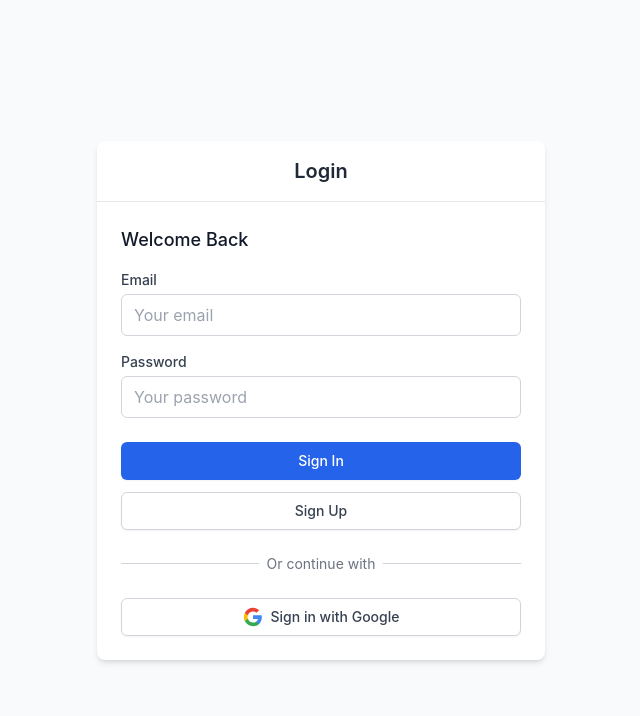
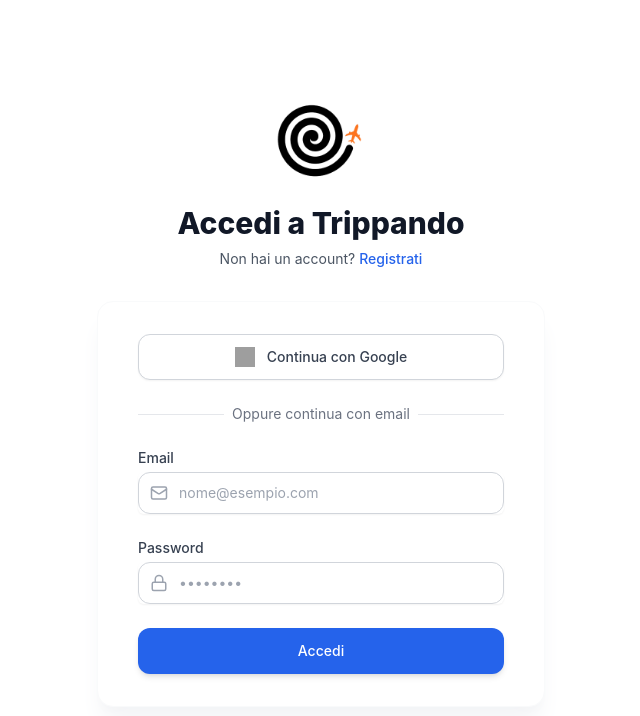
Before and after one commit to matteraggi/trippando, a React (Vite) app: page /login in a window 1280 px wide. Shown: the top 716 px of the page, without its empty margins (319-959 px from the left). Built offline with nearby package versions, Linux system fonts and the light colour scheme; no server answers; grey boxes are pictures that could not be loaded.

Commit message:
logo + chunk split

```diff
--- a/index.html
+++ b/index.html
@@ -2,7 +2,7 @@
 <html lang="en">
   <head>
     <meta charset="UTF-8" />
-    <link rel="icon" type="image/svg+xml" href="/vite.svg" />
+    <link rel="icon" type="image/png" href="/trippando_logo.png" />
     <meta name="viewport" content="width=device-width, initial-scale=1.0, maximum-scale=1.0, user-scalable=no, viewport-fit=cover" />
     <meta name="apple-mobile-web-app-status-bar-style" content="black-translucent" />
     <meta name="theme-color" content="#ffffff" />
--- a/src/App.tsx
+++ b/src/App.tsx
@@ -1,15 +1,17 @@
-import React from 'react';
+import React, { Suspense, lazy } from 'react';
+import { BrowserRouter as Router, Routes, Route, Navigate } from 'react-router-dom';
+import { AuthProvider } from './contexts/AuthContext';
+import PrivateRoute from './components/PrivateRoute';
+import NicknameModal from './components/NicknameModal';
+import LoadingSpinner from './components/LoadingSpinner';
 
-import { BrowserRouter as Router, Routes, Route, Navigate } from 'react-router-dom';
-import Login from './pages/Login';
-import NotFound from './pages/NotFound';
-import { AuthProvider } from './contexts/AuthContext';
-import Profile from './pages/Profile';
-import PrivateRoute from './components/PrivateRoute';
-import Home from './pages/Homepage';
-import TripDetails from './pages/TripDetails';
-import AddExpense from './pages/AddExpense';
-import NicknameModal from './components/NicknameModal';
+// Lazy load pages
+const Login = lazy(() => import('./pages/Login'));
+const NotFound = lazy(() => import('./pages/NotFound'));
+const Profile = lazy(() => import('./pages/Profile'));
+const Home = lazy(() => import('./pages/Homepage'));
+const TripDetails = lazy(() => import('./pages/TripDetails'));
+const AddExpense = lazy(() => import('./pages/AddExpense'));
 
 const App: React.FC = () => {
   return (
@@ -17,6 +19,13 @@
       <NicknameModal />
       <Router>
         <div className="min-h-screen pt-safe pb-safe">
+          <Suspense
+            fallback={
+              <div className="h-screen w-screen flex items-center justify-center bg-gray-50">
+                <LoadingSpinner size={40} color="#3B82F6" />
+              </div>
+            }
+          >
             <Routes>
               <Route path="/login" element={<Login />} />
               <Route element={<PrivateRoute />}>
@@ -29,10 +38,10 @@
               </Route>
               <Route path="*" element={<NotFound />} />
             </Routes>
+          </Suspense>
         </div>
       </Router>
     </AuthProvider>
-
   );
 };
 
--- a/src/components/ExpensesList.tsx
+++ b/src/components/ExpensesList.tsx
@@ -28,7 +28,6 @@
 
 const ExpensesList: React.FC<ExpensesListProps> = ({
     expenses,
-    tripId,
     memberNames,
     exchangeRates,
     onAddExpense,
--- a/src/pages/Login.tsx
+++ b/src/pages/Login.tsx
@@ -1,14 +1,15 @@
-import { useState, useEffect } from 'react';
+import React, { useState, useEffect } from 'react';
+import { useAuth } from '../contexts/AuthContext';
 import { useNavigate } from 'react-router-dom';
-import { useAuth } from '../contexts/AuthContext';
-
+import { Mail, Lock, LogIn, AlertCircle } from 'lucide-react';
 
 export default function Login() {
     const [email, setEmail] = useState('');
     const [password, setPassword] = useState('');
     const [error, setError] = useState('');
+    const [isLogin, setIsLogin] = useState(true);
     const [loading, setLoading] = useState(false);
-    const { login, signup, googleLogin, currentUser, error: authError } = useAuth()!;
+    const { login, signup, googleLogin, currentUser } = useAuth()!;
     const navigate = useNavigate();
 
     useEffect(() => {
@@ -17,125 +18,142 @@
         }
     }, [currentUser, navigate]);
 
-    async function handleSubmit(isSignup: boolean) {
-        try {
+    const handleSubmit = async (e: React.FormEvent) => {
+        e.preventDefault();
         setError('');
         setLoading(true);
-            if (isSignup) {
+        try {
+            if (isLogin) {
+                await login(email, password);
+            } else {
                 await signup(email, password);
-            } else {
-                await login(email, password);
             }
             navigate('/');
-        } catch (e: any) {
-            setError('Failed to ' + (isSignup ? 'sign up' : 'sign in') + ': ' + e.message);
+        } catch (error: any) {
+            console.error(error);
+            setError(`Failed to ${isLogin ? 'log in' : 'sign up'}: ${error.message}`);
         }
         setLoading(false);
-    }
+    };
 
-    async function handleGoogleLogin() {
-        try {
+    const handleGoogleLogin = async () => {
         setError('');
         setLoading(true);
+        try {
             await googleLogin();
             navigate('/');
-        } catch (e: any) {
-            setError('Failed to sign in with Google: ' + e.message);
+        } catch (error: any) {
+            console.error("Google Login Error:", error);
+            setError('Failed to log in with Google: ' + error.message);
         }
         setLoading(false);
-    }
+    };
 
     return (
-        <div className="min-h-screen bg-gray-50 flex items-center justify-center p-4">
-            <div className="w-full max-w-md bg-white rounded-lg shadow-md overflow-hidden">
-                <div className="px-6 py-4 border-b border-gray-200">
-                    <h1 className="text-xl font-semibold text-gray-800 text-center">Login</h1>
+        <div className="min-h-screen bg-white flex flex-col justify-center py-12 px-6 lg:px-8">
+            <div className="sm:mx-auto sm:w-full sm:max-w-md">
+                <img
+                    className="mx-auto h-24 w-auto object-contain mb-4"
+                    src="/trippando_logo.png"
+                    alt="Trippando"
+                />
+                <h2 className="text-center text-3xl font-extrabold text-gray-900">
+                    {isLogin ? 'Accedi a Trippando' : 'Crea un Account'}
+                </h2>
+                <p className="mt-2 text-center text-sm text-gray-600">
+                    {isLogin ? 'Non hai un account? ' : 'Hai già un account? '}
+                    <button
+                        onClick={() => setIsLogin(!isLogin)}
+                        className="font-medium text-blue-600 hover:text-blue-500 transition-colors"
+                    >
+                        {isLogin ? 'Registrati' : 'Accedi'}
+                    </button>
+                </p>
             </div>
 
-                <div className="p-6">
-                    <h2 className="text-lg font-medium text-gray-900 mb-4">Welcome Back</h2>
+            <div className="mt-8 sm:mx-auto sm:w-full sm:max-w-md">
+                <div className="bg-white py-8 px-4 shadow-xl shadow-gray-100 sm:rounded-2xl sm:px-10 border border-gray-50">
+                    {/* Google Login Button */}
+                    <button
+                        onClick={handleGoogleLogin}
+                        disabled={loading}
+                        className="w-full flex items-center justify-center px-4 py-3 border border-gray-300 rounded-xl shadow-sm bg-white text-sm font-medium text-gray-700 hover:bg-gray-50 transition-colors mb-6"
+                    >
+                        <img className="h-5 w-5 mr-3" src="https://www.gstatic.com/firebasejs/ui/2.0.0/images/auth/google.svg" alt="Google logo" />
+                        Continua con Google
+                    </button>
 
-                    {(error || authError) && (
-                        <div className="bg-red-50 border-l-4 border-red-500 p-4 mb-4">
-                            <p className="text-red-700">{error || authError}</p>
+                    <div className="relative mb-6">
+                        <div className="absolute inset-0 flex items-center">
+                            <div className="w-full border-t border-gray-200" />
+                        </div>
+                        <div className="relative flex justify-center text-sm">
+                            <span className="px-2 bg-white text-gray-500">Oppure continua con email</span>
+                        </div>
+                    </div>
+
+                    <form className="space-y-6" onSubmit={handleSubmit}>
+                        {error && (
+                            <div className="flex items-center p-3 text-sm text-red-600 bg-red-50 rounded-lg">
+                                <AlertCircle size={16} className="mr-2 flex-shrink-0" />
+                                {error}
                             </div>
                         )}
 
-                    <div className="space-y-4">
                         <div>
-                            <label className="block text-sm font-medium text-gray-700 mb-1">Email</label>
+                            <label htmlFor="email" className="block text-sm font-medium text-gray-700">
+                                Email
+                            </label>
+                            <div className="mt-1 relative rounded-md shadow-sm">
+                                <div className="absolute inset-y-0 left-0 pl-3 flex items-center pointer-events-none">
+                                    <Mail size={18} className="text-gray-400" />
+                                </div>
                                 <input
+                                    id="email"
+                                    name="email"
                                     type="email"
-                                placeholder="Your email"
+                                    autoComplete="email"
+                                    required
                                     value={email}
                                     onChange={(e) => setEmail(e.target.value)}
-                                className="w-full px-3 py-2 border border-gray-300 rounded-md focus:outline-none focus:ring-2 focus:ring-blue-500 focus:border-blue-500"
-                            />
-                        </div>
-
-                        <div>
-                            <label className="block text-sm font-medium text-gray-700 mb-1">Password</label>
-                            <input
-                                type="password"
-                                placeholder="Your password"
-                                value={password}
-                                onChange={(e) => setPassword(e.target.value)}
-                                className="w-full px-3 py-2 border border-gray-300 rounded-md focus:outline-none focus:ring-2 focus:ring-blue-500 focus:border-blue-500"
+                                    className="block w-full pl-10 pr-3 py-2.5 border border-gray-300 rounded-xl leading-5 bg-white placeholder-gray-400 focus:outline-none focus:ring-2 focus:ring-blue-500 focus:border-blue-500 sm:text-sm transition-all"
+                                    placeholder="nome@esempio.com"
                                 />
                             </div>
                         </div>
 
-                    <div className="mt-6 space-y-3">
-                        <button
-                            onClick={() => handleSubmit(false)}
-                            disabled={loading}
-                            className="w-full py-2 px-4 border border-transparent rounded-md shadow-sm text-sm font-medium text-white bg-blue-600 hover:bg-blue-700 focus:outline-none focus:ring-2 focus:ring-offset-2 focus:ring-blue-500 disabled:opacity-50 disabled:cursor-not-allowed"
-                        >
-                            Sign In
-                        </button>
-                        <button
-                            onClick={() => handleSubmit(true)}
-                            disabled={loading}
-                            className="w-full py-2 px-4 border border-gray-300 rounded-md shadow-sm text-sm font-medium text-gray-700 bg-white hover:bg-gray-50 focus:outline-none focus:ring-2 focus:ring-offset-2 focus:ring-blue-500 disabled:opacity-50 disabled:cursor-not-allowed"
-                        >
-                            Sign Up
-                        </button>
+                        <div>
+                            <label htmlFor="password" className="block text-sm font-medium text-gray-700">
+                                Password
+                            </label>
+                            <div className="mt-1 relative rounded-md shadow-sm">
+                                <div className="absolute inset-y-0 left-0 pl-3 flex items-center pointer-events-none">
+                                    <Lock size={18} className="text-gray-400" />
                                 </div>
-
-                    <div className="relative my-6">
-                        <div className="absolute inset-0 flex items-center">
-                            <div className="w-full border-t border-gray-300"></div>
-                        </div>
-                        <div className="relative flex justify-center text-sm">
-                            <span className="px-2 bg-white text-gray-500">Or continue with</span>
+                                <input
+                                    id="password"
+                                    name="password"
+                                    type="password"
+                                    autoComplete="current-password"
+                                    required
+                                    value={password}
+                                    onChange={(e) => setPassword(e.target.value)}
+                                    className="block w-full pl-10 pr-3 py-2.5 border border-gray-300 rounded-xl leading-5 bg-white placeholder-gray-400 focus:outline-none focus:ring-2 focus:ring-blue-500 focus:border-blue-500 sm:text-sm transition-all"
+                                    placeholder="••••••••"
+                                />
                             </div>
                         </div>
 
+                        <div>
                             <button
-                        onClick={handleGoogleLogin}
+                                type="submit"
                                 disabled={loading}
-                        className="w-full py-2 px-4 border border-gray-300 rounded-md shadow-sm text-sm font-medium text-gray-700 bg-white hover:bg-gray-50 focus:outline-none focus:ring-2 focus:ring-offset-2 focus:ring-blue-500 disabled:opacity-50 disabled:cursor-not-allowed flex items-center justify-center gap-2"
+                                className="w-full flex justify-center py-3 px-4 border border-transparent rounded-xl shadow-md text-sm font-medium text-white bg-blue-600 hover:bg-blue-700 focus:outline-none focus:ring-2 focus:ring-offset-2 focus:ring-blue-500 disabled:opacity-50 disabled:cursor-not-allowed transition-all"
                             >
-                        <svg className="w-5 h-5" viewBox="0 0 24 24">
-                            <path
-                                d="M22.56 12.25c0-.78-.07-1.53-.2-2.25H12v4.26h5.92c-.26 1.37-1.04 2.53-2.21 3.31v2.77h3.57c2.08-1.92 3.28-4.74 3.28-8.09z"
-                                fill="#4285F4"
-                            />
-                            <path
-                                d="M12 23c2.97 0 5.46-.98 7.28-2.66l-3.57-2.77c-.98.66-2.23 1.06-3.71 1.06-2.86 0-5.29-1.93-6.16-4.53H2.18v2.84C3.99 20.53 7.7 23 12 23z"
-                                fill="#34A853"
-                            />
-                            <path
-                                d="M5.84 14.09c-.22-.66-.35-1.36-.35-2.09s.13-1.43.35-2.09V7.07H2.18C1.43 8.55 1 10.22 1 12s.43 3.45 1.18 4.93l2.85-2.22.81-.62z"
-                                fill="#FBBC05"
-                            />
-                            <path
-                                d="M12 5.38c1.62 0 3.06.56 4.21 1.64l3.15-3.15C17.45 2.09 14.97 1 12 1 7.7 1 3.99 3.47 2.18 7.07l3.66 2.84c.87-2.6 3.3-4.53 6.16-4.53z"
-                                fill="#EA4335"
-                            />
-                        </svg>
-                        Sign in with Google
+                                {loading ? 'Caricamento...' : (isLogin ? 'Accedi' : 'Registrati')}
                             </button>
+                        </div>
+                    </form>
                 </div>
             </div>
         </div>
--- a/vite.config.ts
+++ b/vite.config.ts
@@ -8,7 +8,7 @@
     react(),
     VitePWA({
       registerType: 'autoUpdate',
-      includeAssets: ['favicon.ico', 'apple-touch-icon.png', 'mask-icon.svg'],
+      includeAssets: ['favicon.ico', 'apple-touch-icon.png', 'mask-icon.svg', 'trippando_logo.png'],
       manifest: {
         name: 'Trippando',
         short_name: 'Trippando',
@@ -16,6 +16,19 @@
         theme_color: '#ffffff',
         display: 'standalone',
         background_color: '#ffffff',
+        icons: [
+          {
+            src: 'trippando_logo.png',
+            sizes: '500x500',
+            type: 'image/png'
+          },
+          {
+            src: 'trippando_logo.png',
+            sizes: '192x192',
+            type: 'image/png',
+            purpose: 'any maskable'
+          }
+        ]
       },
       workbox: {
         globPatterns: ['**/*.{js,css,html,ico,png,svg,woff,woff2}'],
@@ -36,6 +49,18 @@
           }
         ]
       }
-    })
+    }),
   ],
+  build: {
+    chunkSizeWarningLimit: 1000,
+    rollupOptions: {
+      output: {
+        manualChunks: {
+          'vendor-react': ['react', 'react-dom', 'react-router-dom'],
+          'vendor-firebase': ['firebase/app', 'firebase/auth', 'firebase/firestore'],
+          'vendor-ui': ['lucide-react', 'date-fns'],
+        }
+      }
+    }
+  }
 })
```
Also changed, not shown: public/trippando_logo.png (added). Lines whose indentation alone changed are shown as unchanged.
